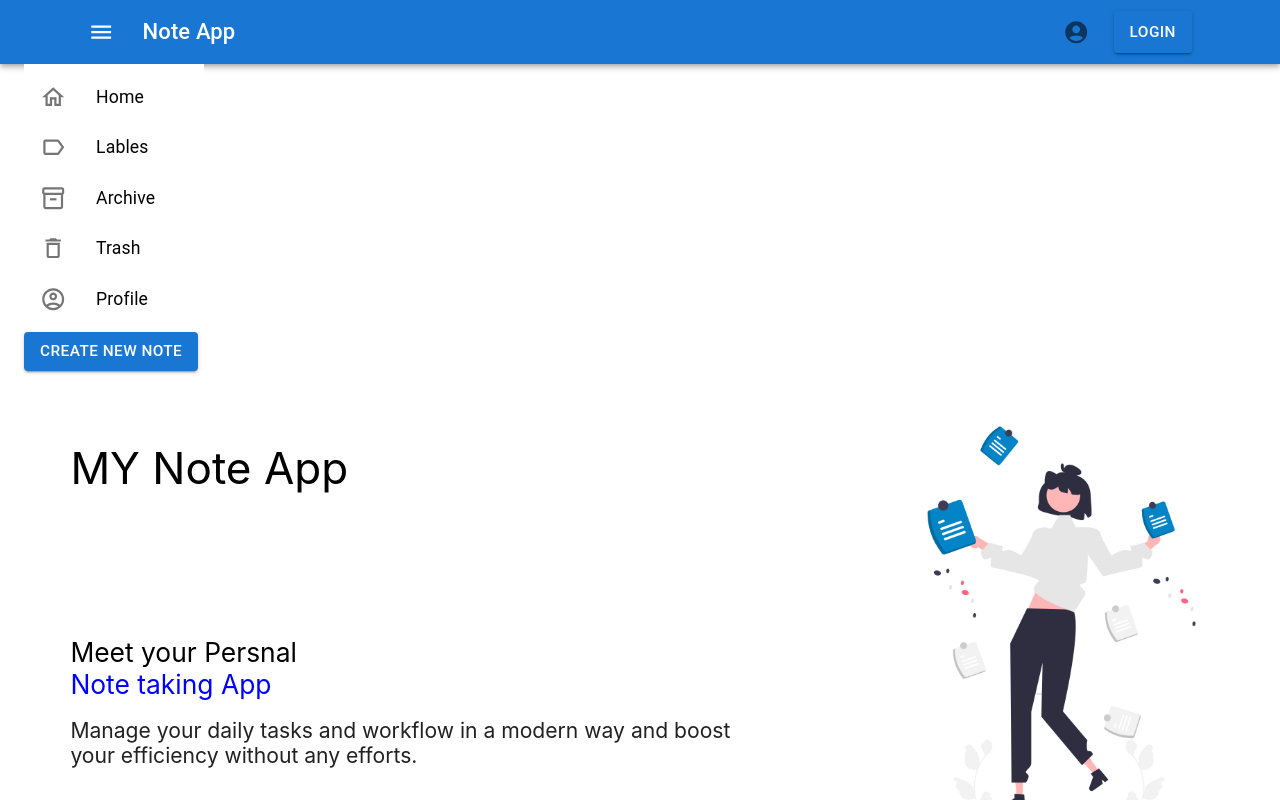
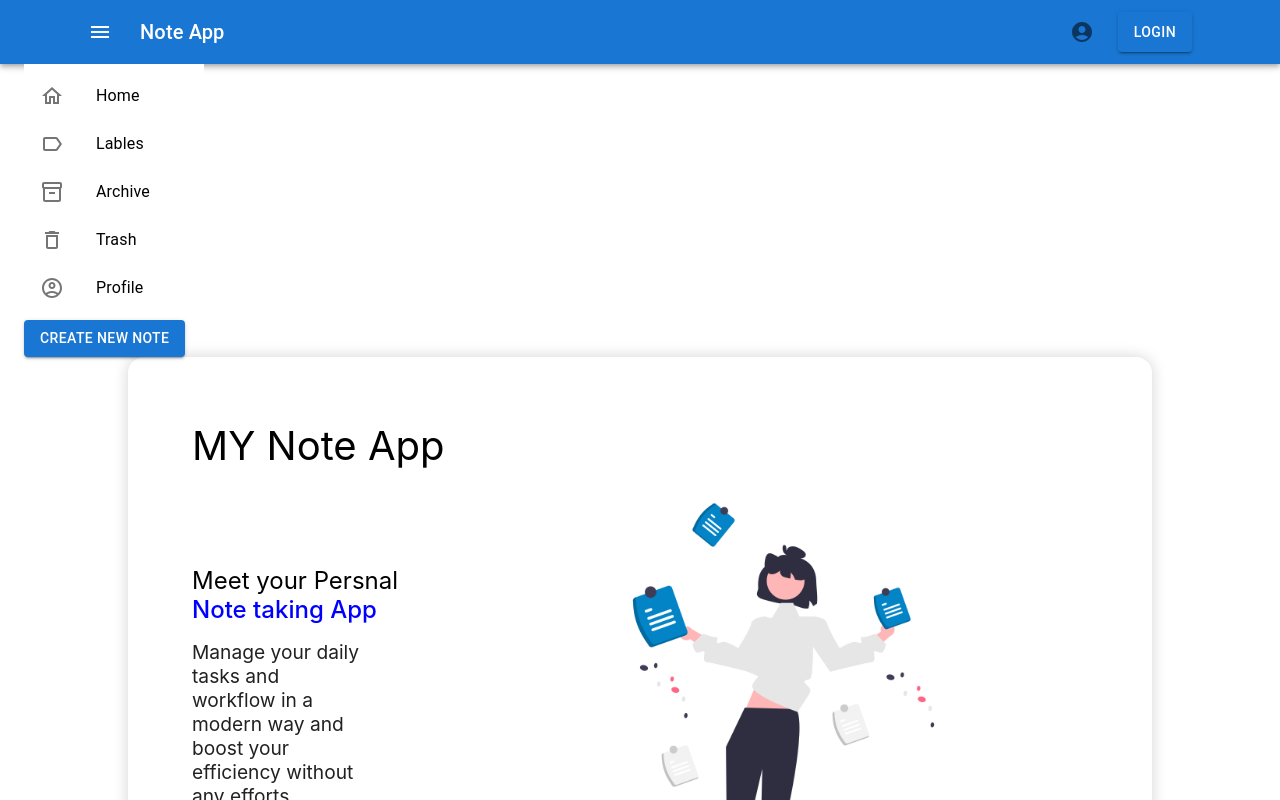
Before and after one commit to theVivek-kumar/Kernal-NoteV1, a React (Create React App) app: page / in a window 1280 px wide. Shown: the top 800 px of the page. Built offline with nearby package versions, Linux system fonts and the light colour scheme; what miragejs would draw is missing.

Commit message:
create-context

```diff
--- a/src/App.css
+++ b/src/App.css
@@ -3,14 +3,20 @@
 
 :root{
   font-family: monospace;
-  font-size: 1.1rem;
+  font-size: 1rem;
 }
 .landing-page-container{
-  display: flex;
+  display: grid;
   justify-content: center;
-  width: 100%;
+  width: 80%;
+  height: 90vh;
   margin: auto;
-  height: auto;
+  grid-template-columns: 40% 60%;
+  background-color: white;
+  box-shadow: 0px 0px 15px #d3d4d5;
+  border-radius: 1rem;
+  place-items: center;
+
 }
 .landing-wrapper{
   display: flex;
@@ -28,24 +34,29 @@
   font-size: 1.2rem;
   color: rgb(33, 33, 33);
   padding-top:1rem;
+  width: 60%;
+  flex-wrap: wrap;
+  display: flex;
 }
 .heading-2{
   font-size: 1.5rem;
-  padding-top: 8rem;
+  padding-top: 6rem;
 }
 .heading-2-color{
 font-size: 1.5rem;
 color: blue;
+font-weight: 500;
 }
 .have-account{
   font-size: 1.2rem;
   color: blue;
+  font-weight: 100;
   padding-top: 1.5rem;
   text-decoration: none;
 }
 .landing-page-image{
-  width: 100%;
-  height: auto;
+  width: 80%;
+  height:90% ;
   min-width: 10rem;
   overflow: hidden;
 }
--- a/src/Pages/LandingPage.jsx
+++ b/src/Pages/LandingPage.jsx
@@ -12,11 +12,11 @@ function LandingPage() {
         <div className='heading-2'>Meet your Persnal</div>
         <div className='heading-2-color'>Note taking App</div>
         <p className='pera-1' >Manage your daily tasks and workflow in a modern way and boost your efficiency without any efforts.</p>
-       <Button sx={{width:"10rem", margin:"8rem 0 0"}} variant='contained' >join now</Button>
+        <Button sx={{width:"12rem", margin:"8rem 0 0"}} variant='contained' >join now</Button>
         <a className='have-account' href='#'>Already have a Account</a>
     </div>
     <div>
-                    <img className='landing-page-image'src={image} />
+                <img className='landing-page-image'src={image} />
                 </div>
                 </div>
         </>
```
